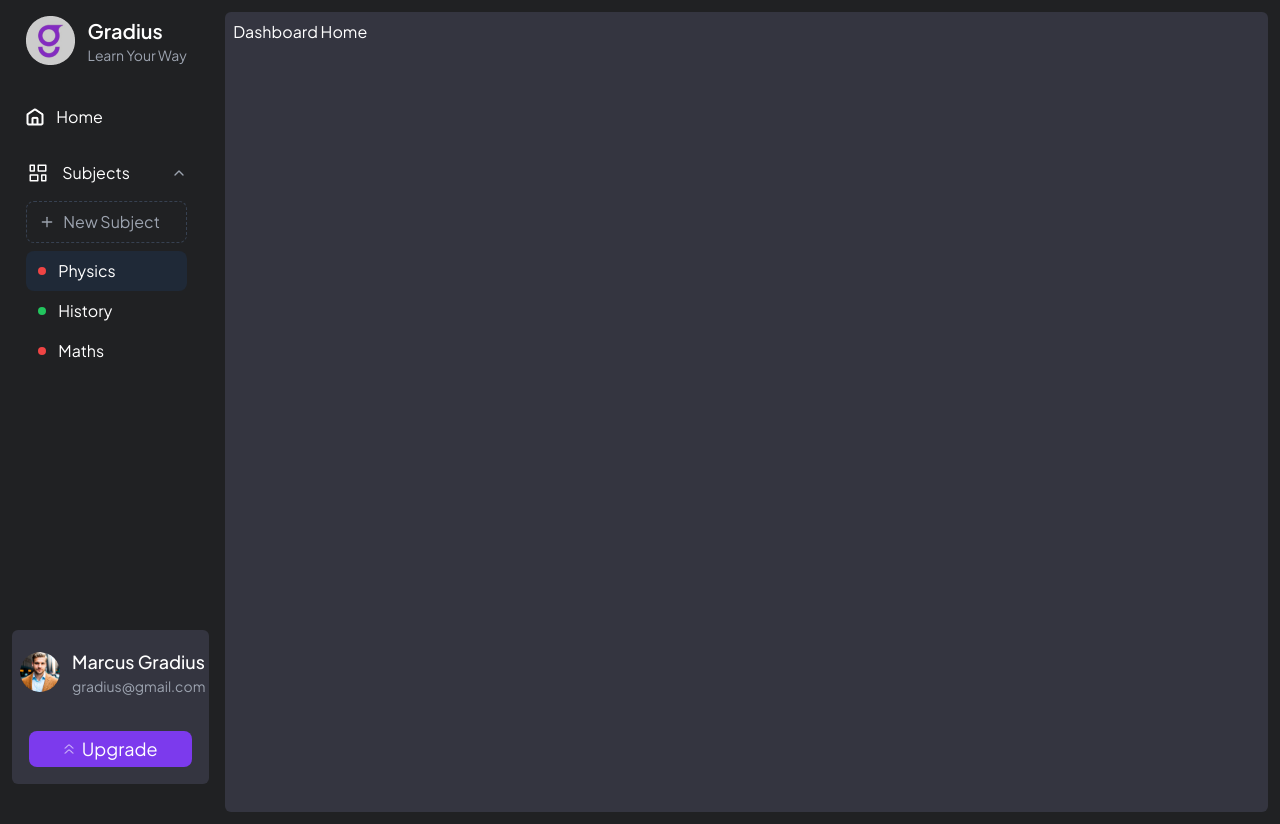
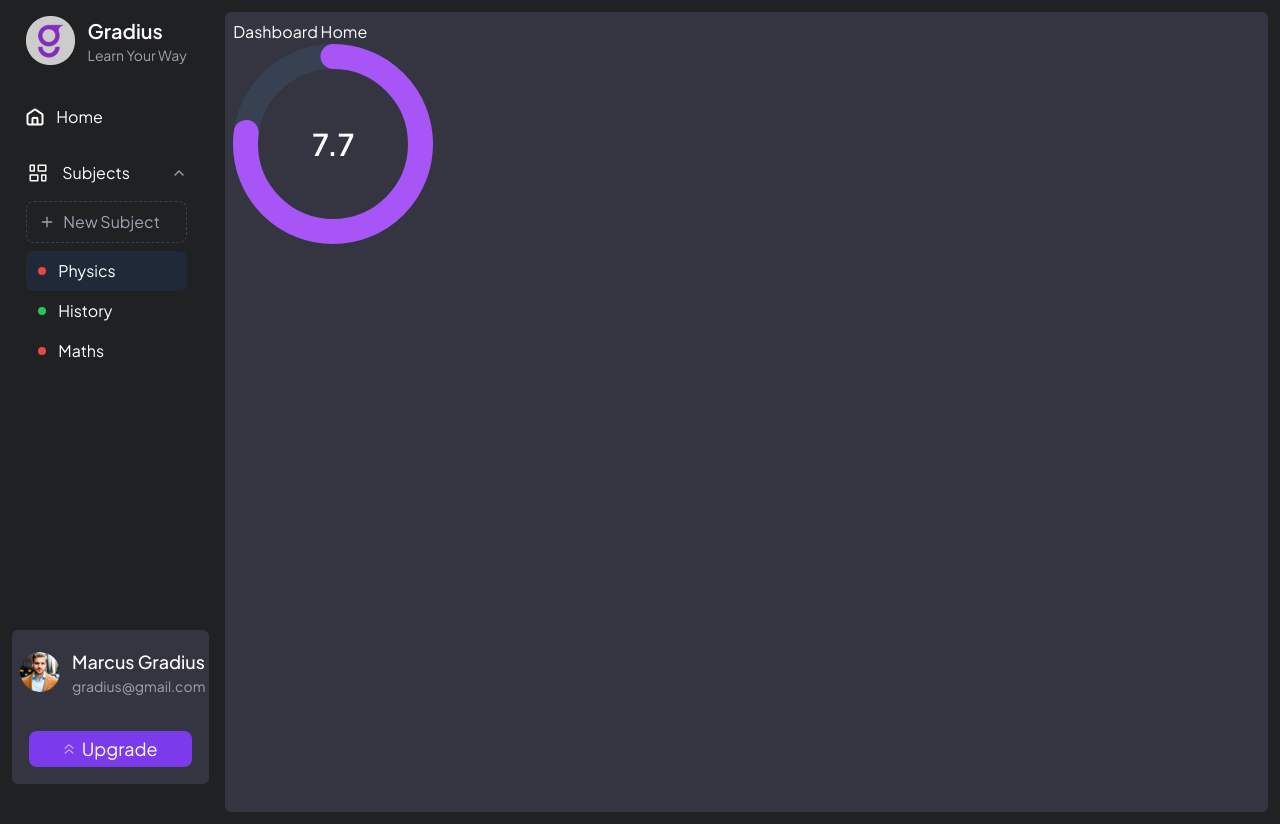
Before and after one commit to Dr-AddictStein/gradius-platform, a React (Vite) app: page /dashboard in a window 1280 px wide. Built offline with nearby package versions, Linux system fonts and the light colour scheme.

Commit message:
starting-home-page

```diff
--- a/index.html
+++ b/index.html
@@ -2,7 +2,7 @@
 <html lang="en">
   <head>
     <meta charset="UTF-8" />
-    <link rel="icon" type="image/svg+xml" href="/vite.svg" />
+    <link rel="icon" type="image/svg+xml" href="/public/Icon.png" />
     <meta name="viewport" content="width=device-width, initial-scale=1.0" />
     <title>Vite + React + TS</title>
   </head>
--- /dev/null
+++ b/src/Component/CircularProgressProps.tsx
@@ -0,0 +1,72 @@
+import React from 'react';
+
+interface CircularProgressProps {
+  value: number;  // Required value between 0-10
+  maxValue?: number; // Optional max value, defaults to 10
+  size?: number;
+  strokeWidth?: number;
+  progressColor?: string;
+  backgroundColor?: string;
+  className?: string;
+}
+
+const CircularProgress: React.FC<CircularProgressProps> = ({
+  value,
+  maxValue = 10,
+  size = 200,
+  strokeWidth = 25,
+  progressColor = '#A855F7',
+  backgroundColor = '#374151',
+  className = '',
+}) => {
+  // Validate and clamp the value
+  const validValue = Math.min(Math.max(Number(value) || 0, 0), maxValue);
+
+  const radius = (size - strokeWidth) / 2;
+  const circumference = radius * 2 * Math.PI;
+  const progress = ((maxValue - validValue) / maxValue) * circumference;
+
+  return (
+    <div className={`relative ${className}`} style={{ width: size, height: size }}>
+      <svg
+        className="transform -rotate-90"
+        style={{ width: size, height: size }}
+      >
+        {/* Background circle */}
+        <circle
+          cx={size / 2}
+          cy={size / 2}
+          r={radius}
+          strokeWidth={strokeWidth}
+          stroke={backgroundColor}
+          fill="none"
+        />
+
+        {/* Progress circle */}
+        <circle
+          cx={size / 2}
+          cy={size / 2}
+          r={radius}
+          strokeWidth={strokeWidth}
+          stroke={progressColor}
+          fill="none"
+          strokeLinecap="round"
+          strokeDasharray={circumference}
+          strokeDashoffset={progress}
+          style={{
+            transition: 'stroke-dashoffset 0.5s ease-in-out',
+          }}
+        />
+      </svg>
+
+      {/* Value text */}
+      <div
+        className="absolute inset-0 flex items-center justify-center text-3xl font-semibold text-white"
+      >
+        {validValue.toFixed(1)}
+      </div>
+    </div>
+  );
+};
+
+export default CircularProgress;
--- a/src/Pages/Dashboard/DashboardHome.tsx
+++ b/src/Pages/Dashboard/DashboardHome.tsx
@@ -1,11 +1,14 @@
-import React from 'react'
+import React from "react";
+import CircularProgress from "../../Component/CircularProgressProps";
 
 const DashboardHome = () => {
+  const score = 7.7;
   return (
     <div>
       Dashboard Home
+      <CircularProgress value={score} />
     </div>
-  )
-}
+  );
+};
 
-export default DashboardHome
+export default DashboardHome;
```
Also changed, not shown: public/Icon.png (added).
